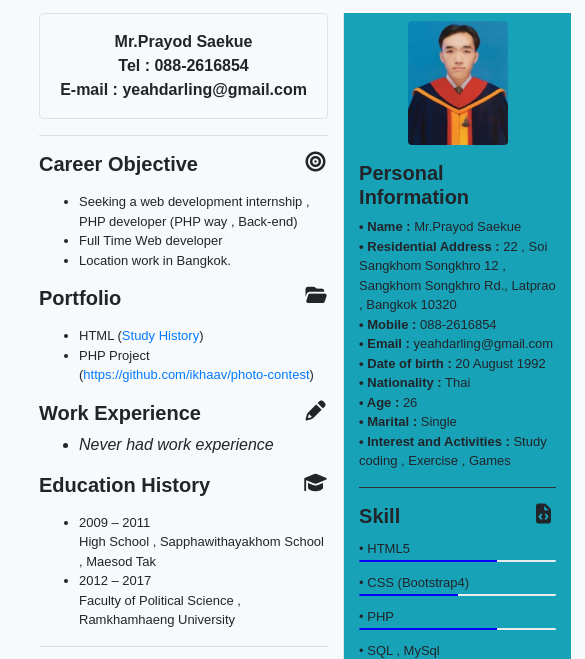
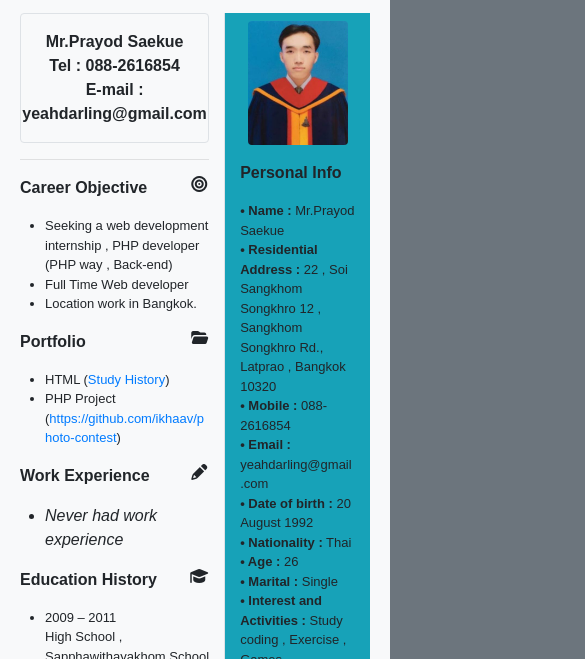
Before and after one commit to ikhaav/resume, a website: page index.html in a window 390 px wide. Shown: the part 129-788 px from the top of the page, 585 px wide, since content can reach past the window. Drawn offline with nearby package versions, Linux system fonts and the light colour scheme; a web font is replaced by a local one.

Commit message:
responsive

```diff
--- a/index.html
+++ b/index.html
@@ -10,24 +10,49 @@
     <link href="https://fonts.googleapis.com/css?family=Acme" rel="stylesheet">
     <link href="https://fonts.googleapis.com/css?family=Mako" rel="stylesheet">
     <style>
-        body {
-            height: 842px;
-            width: 595px;
-            /* to centre page on screen*/
-            margin-left: auto;
-            margin-right: auto;
-        }
         body h2 {
             font-family: 'Acme', sans-serif;
         }
         body {
             font-family: 'Mako', sans-serif;
         }
+        span {
+            word-wrap: break-word;
+        }
+        .col-7 {
+            padding-left: 0px;
+        }
+
+        @media (max-width: 570px) {
+            body {
+                height: 100%;
+                width: 100%;
+            }
+            .col-7 li {
+                margin-left: -15px;
+            }
+
+        }
+        @media (max-width: 360px) {
+            .col-5 img {
+                width: 100%;
+            }
+
+        }
+        @media (min-width: 570px) {
+            body {
+                height: 842px;
+                width: 595px;
+                margin-left: auto;
+                margin-right: auto;
+            }
+        }
+
     </style>
 </head>
 <body class="bg-secondary">
-    <div class="container shadow-lg p-3 mb-5 bg-light rounded mt-5">
-        <div class="row mx-2">
+    <div class="container shadow-lg p-3 mb-5 bg-light rounded mt-5 w-100">
+        <div class="row mx-1">
             <div class="col-12 bg-dark py-2 text-light mb-3">
                 <h2 class="text-center">Resume</h2>
             </div>
@@ -38,11 +63,11 @@
                     <b>
                     Mr.Prayod Saekue<br>
                     Tel : 088-2616854<br>
-                    E-mail : yeahdarling@gmail.com<br>
+                    E-mail : <span> yeahdarling@gmail.com</span><br>
                     </b>
                 </p>
                 <hr>
-                <h5><b>Career Objective</b><i class="fas fa-bullseye d-block float-right"></i></h5>
+                <p><b>Career Objective</b><i class="fas fa-bullseye d-block float-right"></i></p>
                 <font size="2">
                 <p>
                     <ul>
@@ -58,7 +83,7 @@
                     </ul>
                 </p>
                 </font>
-                <h5><b>Portfolio</b><i class="fas fa-folder-open d-block float-right"></i></h5>
+                <p><b>Portfolio</b><i class="fas fa-folder-open d-block float-right"></i></p>
                 <font size="2">
                 <p>
                     <ul>
@@ -66,19 +91,19 @@
                             HTML (<a href="https://sclass1-e2452.firebaseapp.com/index.html" target="blank">Study History</a>)
                         </li>
                         <li>
-                            PHP Project (<a href="https://github.com/ikhaav/photo-contest" target="blank">https://github.com/ikhaav/photo-contest</a>)
+                            PHP Project (<span><a href="https://github.com/ikhaav/photo-contest" target="blank">https://github.com/ikhaav/photo-contest</a></span>)
                         </li>
                     </ul>
                 </p>
                 </font>
-                <h5><b> Work Experience</b><i class="fas fa-pencil-alt d-block float-right"></i></h5>
+                <p><b> Work Experience</b><i class="fas fa-pencil-alt d-block float-right"></i></p>
                 <ul>
                     <li>
                         <i>Never had work experience</i>
                     </li>
                 </ul>
 
-                <h5><b>Education History</b><i class="fas fa-graduation-cap d-block float-right"></i></h5>
+                <p><b>Education History</b><i class="fas fa-graduation-cap d-block float-right"></i></p>
                 <font size="2">
                 <p>
                     <ul>
@@ -106,11 +131,11 @@
 
             <!-- site right -->
             <div class="col-5 border-left bg-info">
-                <div class="pt-2">
-                    <img style="width:100px;" class="d-block mx-auto rounded" src="assets/img/img_profile.jpg">
+                <div class="pt-2 text-center">
+                    <img width="100px" class="rounded" src="assets/img/img_profile.jpg">
                 </div>
                 <div class="mt-3">
-                    <h5><b>Personal Information</b></h5>
+                    <p><b>Personal Info</b></p>
                     <font size="2">
                     <p>
                         <b>• Name :</b> Mr.Prayod Saekue <br>
@@ -118,7 +143,7 @@
 
                         <b>• Mobile :</b> 088-2616854<br>
 
-                        <b>• Email :</b> yeahdarling@gmail.com<br>
+                        <b>• Email :</b> <span> yeahdarling@gmail.com</span><br>
 
                         <b>• Date of birth :</b> 20 August 1992<br>
 
@@ -132,7 +157,7 @@
                     </p>
                     </font>
                     <hr class="bg-dark">
-                    <h5><b>Skill</b><i class="fas fa-file-code d-block float-right"></i></h5>
+                    <p><b>Skill</b><i class="fas fa-file-code d-block float-right"></i></p>
                     <font size="2">
                     • HTML5
                     <div class="progress mb-2" style="height: 2px;">
@@ -164,5 +189,14 @@
     <script src="node_modules/jquery/dist/jquery.min.js"></script>
     <script src="node_modules/popper.js/dist/umd/popper.min.js"></script>
     <script src="node_modules/bootstrap/dist/js/bootstrap.min.js"></script>
+    <!-- <script>
+        function checkPosition() {
+            if (window.matchMedia('(max-width: 384px)').matches) {
+                $('p').css("fontSize", "18px");
+            } else {
+                //...
+            }
+        }
+    </script> -->
 </body>
 </html>
```
